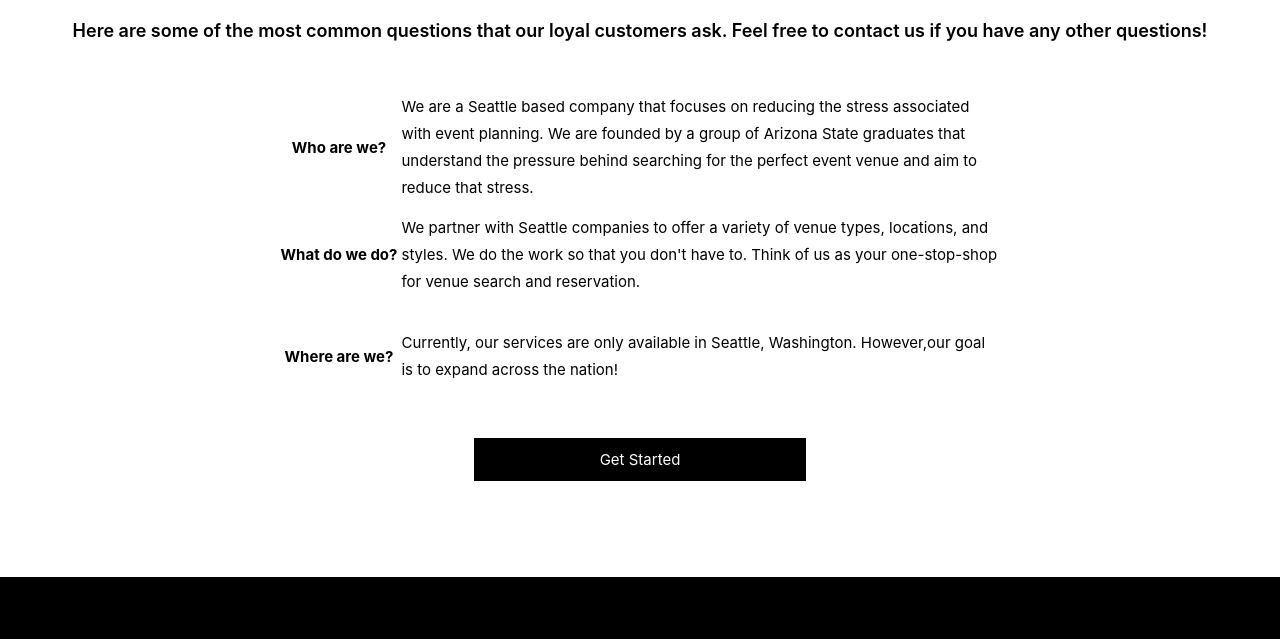
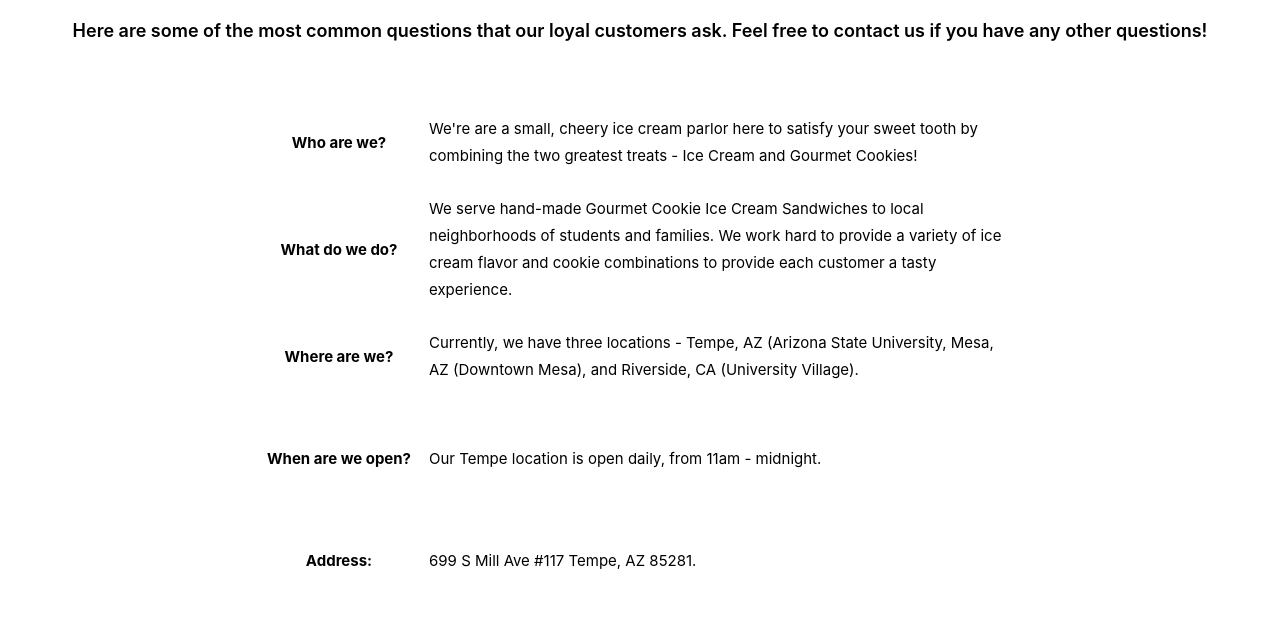
Before and after one commit to cafitzp1/TeamProject, a plain HTML site: page public/faq-page.html in a window 1280 px wide. Shown: the part 158-797 px from the top of the page. Drawn offline with nearby package versions, Linux system fonts and the light colour scheme.

Commit message:
Added FAQ text

```diff
--- a/public/faq-page.html
+++ b/public/faq-page.html
@@ -1,6 +1,6 @@
 <!DOCTYPE html>
 <html>
-<title>RSVP</title>
+<title>FAQ</title>
 <meta charset="UTF-8">
 <meta name="viewport" content="width=device-width, initial-scale=1">
 <link rel="shortcut icon" type="image/png" href="./images/logo.png" />
@@ -45,20 +45,32 @@
                 <table style="margin-left:auto; margin-right:auto; table-layout: fixed;">
                     <tr>
                         <td><label for="name"><strong>Who are we?</strong></label></td>
-                        <td id="name"style="max-width:600px; text-align: left;height:100px;">We are a Seattle based company that focuses on reducing the stress associated with event planning.
-                             We are founded by a group of Arizona State graduates that
-                             understand the pressure behind searching for the perfect event venue
-                             and aim to reduce that stress.</td>
+                        <td id="name"style="max-width:600px; text-align: left;height:100px; padding-left: 15px">We're are a small, cheery ice cream parlor here to satisfy your
+                            sweet tooth by combining the two greatest treats - Ice Cream and Gourmet Cookies!</td>
                     </tr>
                     <tr>
                         <td><label for="email" id="emailLabel"><strong>What do we do?</strong></label></td>
-                        <td style="max-width:600px; text-align: left; height:100px;">We partner with Seattle companies to offer a variety of venue types, locations, and styles.
-                               We do the work so that you don't have to. Think of us as your one-stop-shop for venue search and reservation.
+                        <td style="max-width:600px; text-align: left; height:100px; padding-left: 15px">We serve hand-made Gourmet Cookie Ice Cream Sandwiches to local neighborhoods
+                            of students and families. We work hard to provide a variety of ice cream flavor and cookie combinations to provide each customer
+                            a tasty experience.
                                 </td>
                     </tr>
                     <tr>
                         <td><label for="email" id="emailLabel"><strong>Where are we?</strong></label></td>
-                        <td style="max-width:600px; text-align: left;height: 100px;">Currently, our services are only available in Seattle, Washington. However,our goal is to expand across the nation!</td>
+                        <td style="max-width:600px; text-align: left;height: 100px; padding-left: 15px">Currently, we have three locations - Tempe, AZ (Arizona State University, Mesa, AZ (Downtown Mesa),
+                        and Riverside, CA (University Village).</td>
+                    <tr>
+                        <td><label for="email" id="emailLabel"><strong>When are we open?</strong></label></td>
+                        <td style="max-width:600px; text-align: left; height:100px; padding-left: 15px">
+                            Our Tempe location is open daily, from 11am - midnight.  </td>
+                    </tr>
+                    <tr>
+                        <td><label for="email" id="emailLabel"><strong>Address:</strong></label></td>
+                        <td style="max-width:600px; text-align: left; height:100px; padding-left: 15px">
+                            699 S Mill Ave #117 Tempe, AZ 85281.</td>
+
+
+                    </tr>
                 </table>
                 <button class="w3-button w3-black" style="width: 35%; margin-top: 30px;">Get Started</button>
         </div>
```
